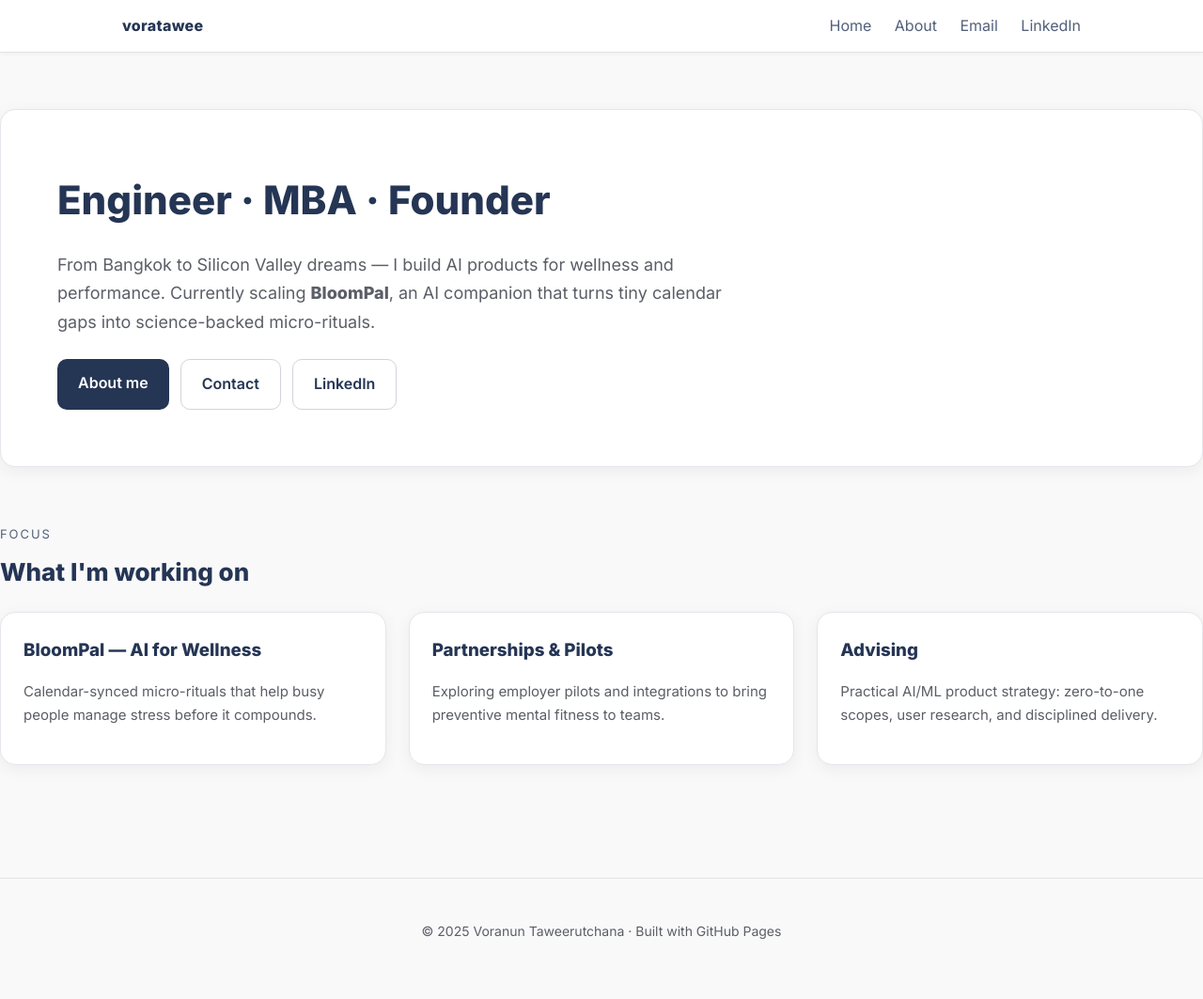
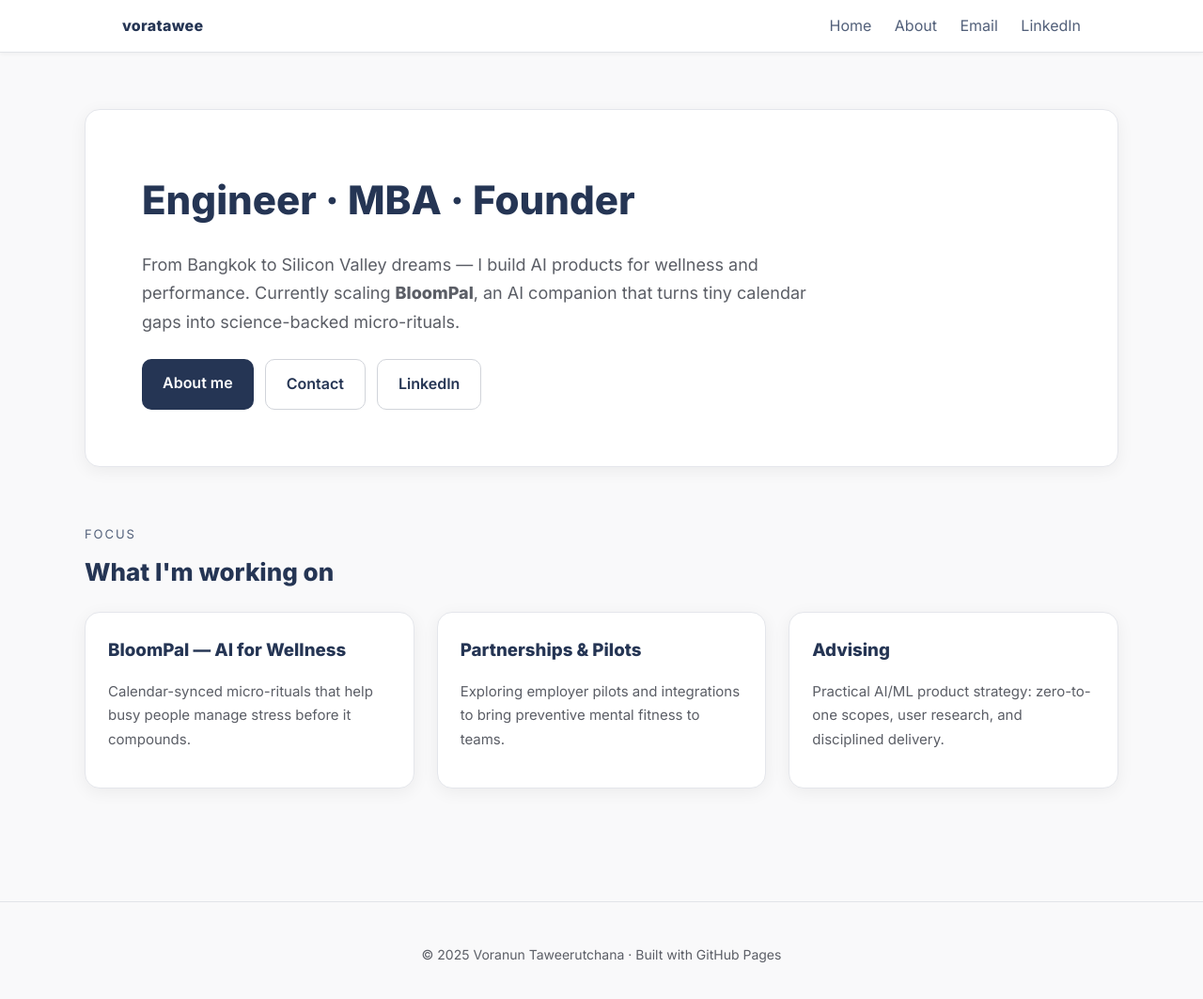
Before and after one commit to voratawee/voratawee.github.io, a Jekyll site: the page built from index.md, in a window 1280 px wide and 1072 px high. Shown: the top 1063 px of the window at 94% size. Built offline with Jekyll 4.4.1, drawn with Linux system fonts in a browser that asks for light colours.

Commit message:
Update default.html

```diff
--- a/_layouts/default.html
+++ b/_layouts/default.html
@@ -6,7 +6,8 @@
   <meta name="viewport" content="width=device-width,initial-scale=1" />
   <title>{{ page.title }} · Voranun Taweerutchana</title>
   <meta name="description" content="Engineer · MBA · Founder — Building AI for Wellness" />
-  <link rel="stylesheet" href="/assets/css/site.css" />
+  <!-- Use relative_url and a cache-buster to avoid stale CSS -->
+  <link rel="stylesheet" href="{{ '/assets/css/site.css?v=3' | relative_url }}" />
   <link rel="preconnect" href="https://fonts.gstatic.com" crossorigin>
   <link href="https://fonts.googleapis.com/css2?family=Inter:wght@400;600;800&display=swap" rel="stylesheet">
 </head>
@@ -23,7 +24,7 @@
     </div>
   </header>
 
-  <main class="content">
+  <main class="content wrap">
     {{ content }}
   </main>
 
```
